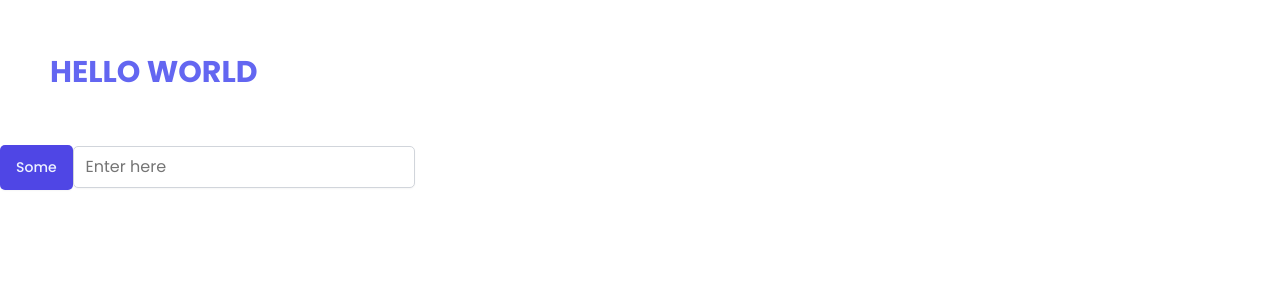
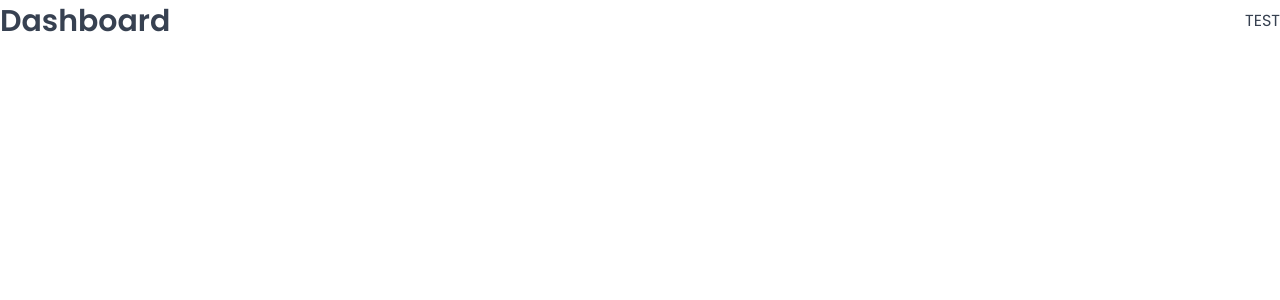
Before and after one commit to Dual1tyxd3v/wild-oasis, a React (Vite) app: page /dashboard in a window 1280 px wide. Shown: the top 300 px of the page. Built offline with nearby package versions, Linux system fonts and the light colour scheme; the HTML template or start-up script is replaced by a standard one; a web font is replaced by a local one.

Commit message:
Added app routes and edited Row component

```diff
--- a/src/App.tsx
+++ b/src/App.tsx
@@ -1,22 +1,32 @@
-import { styled } from 'styled-components';
+import { BrowserRouter, Navigate, Route, Routes } from 'react-router-dom';
 import GlobalStyles from './styles/GlobalStyles';
-import Button from './ui/Button';
-import Input from './ui/Input';
-
-const H1 = styled.h1`
-  font-size: 30px;
-  text-transform: uppercase;
-  padding: 50px;
-  color: var(--color-brand-500);
-`;
+import { APP_ROUTES } from './const';
+import Dashboard from './pages/Dashboard';
+import Bookings from './pages/Bookings';
+import Cabins from './pages/Cabins';
+import Users from './pages/Users';
+import Settings from './pages/Settings';
+import Account from './pages/Account';
+import Login from './pages/Login';
+import PageNotFound from './pages/PageNotFound';
 
 function App() {
   return (
     <>
       <GlobalStyles />
-      <H1>hello world</H1>
-      <Button>Some</Button>
-      <Input placeholder='Enter here' />
+      <BrowserRouter>
+        <Routes>
+          <Route index element={<Navigate to={APP_ROUTES.DASHBOARD} />} />
+          <Route path={APP_ROUTES.DASHBOARD} element={<Dashboard />} />
+          <Route path={APP_ROUTES.BOOKINGS} element={<Bookings />} />
+          <Route path={APP_ROUTES.CABINS} element={<Cabins />} />
+          <Route path={APP_ROUTES.USERS} element={<Users />} />
+          <Route path={APP_ROUTES.SETTINGS} element={<Settings />} />
+          <Route path={APP_ROUTES.ACCOUNT} element={<Account />} />
+          <Route path={APP_ROUTES.LOGIN} element={<Login />} />
+          <Route path="*" element={<PageNotFound />} />
+        </Routes>
+      </BrowserRouter>
     </>
   );
 }
--- /dev/null
+++ b/src/const.ts
@@ -0,0 +1,10 @@
+export enum APP_ROUTES {
+  MAIN = '/',
+  DASHBOARD = 'dashboard',
+  BOOKINGS = 'bookings',
+  CABINS = 'cabins',
+  USERS = 'users',
+  SETTINGS = 'settings',
+  ACCOUNT = 'account',
+  LOGIN = 'login',
+};
--- a/src/pages/PageNotFound.tsx
+++ b/src/pages/PageNotFound.tsx
@@ -2,6 +2,7 @@
 
 import { useMoveBack } from '../hooks/useMoveBack';
 import Heading from '../ui/Heading';
+import Button from '../ui/Button';
 
 const StyledPageNotFound = styled.main`
   height: 100vh;
@@ -36,9 +37,9 @@
         <Heading as="h1">
           The page you are looking for could not be found 😢
         </Heading>
-        <button onClick={moveBack} size="large">
+        <Button onClick={moveBack} size="large">
           &larr; Go back
-        </button>
+        </Button>
       </Box>
     </StyledPageNotFound>
   );
--- a/src/ui/Button.tsx
+++ b/src/ui/Button.tsx
@@ -49,8 +49,8 @@
 };
 
 type Props = {
-  variation: keyof (typeof variations);
-  size: keyof (typeof sizes);
+  variation?: keyof (typeof variations);
+  size?: keyof (typeof sizes);
 }
 
 const Button = styled.button<Props>`
@@ -58,8 +58,8 @@
   border-radius: var(--border-radius-sm);
   box-shadow: var(--shadow-sm);
 
-  ${props => variations[props.variation]}
-  ${props => sizes[props.size]}
+  ${props => props.variation && variations[props.variation]}
+  ${props => props.size && sizes[props.size]}
 
   &:hover {
     background-color: var(--color-brand-700);
--- /dev/null
+++ b/src/ui/Heading.tsx
@@ -0,0 +1,26 @@
+import { css, styled } from 'styled-components';
+
+const headingType = {
+  h1: css`
+    font-size: 3rem;
+    font-weight: 600;
+  `,
+  h2: css`
+    font-size: 2rem;
+    font-weight: 600;
+  `,
+  h3: css`
+    font-size: 2rem;
+    font-weight: 500;
+  `,
+};
+
+const Heading = styled.h1`
+  line-height: 1.4;
+
+  ${(props) => props.as === 'h1' && headingType['h1']};
+  ${(props) => props.as === 'h2' && headingType['h2']};
+  ${(props) => props.as === 'h3' && headingType['h3']};
+`;
+
+export default Heading;
--- a/src/ui/Row.tsx
+++ b/src/ui/Row.tsx
@@ -1,7 +1,7 @@
 import { css, styled } from 'styled-components';
 
 type Props = {
-  type: 'horizontal' | 'vertical';
+  type?: 'horizontal' | 'vertical';
 };
 
 const Row = styled.div<Props>`
@@ -22,7 +22,7 @@
     `}
 `;
 Row.defaultProps = {
-  type: 'vertical'
-}
+  type: 'vertical',
+};
 
 export default Row;
```
